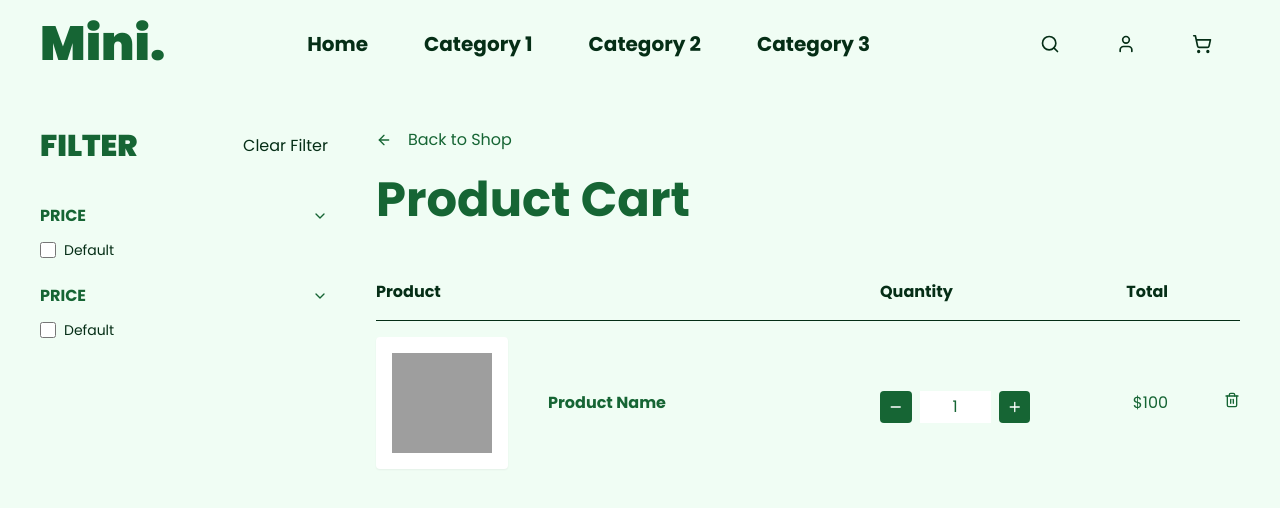
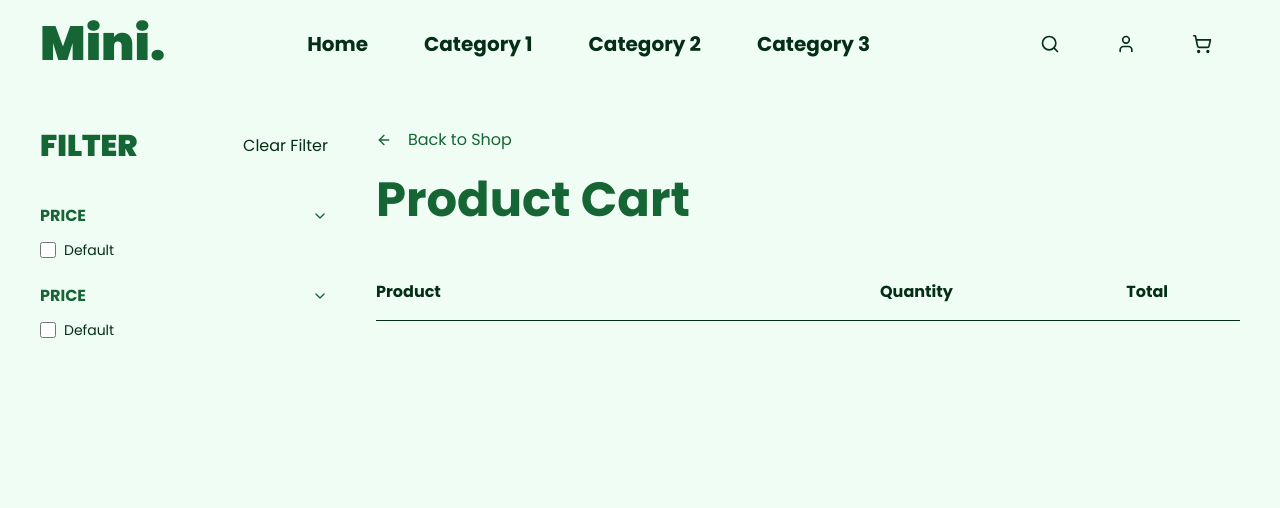
Before and after one commit to anampartho/mini-commerce, a Next.js app: page /cart in a window 1280 px wide. Shown: the top 508 px of the page. Built offline with nearby package versions, Linux system fonts and the light colour scheme; grey boxes are pictures that could not be loaded.

Commit message:
Add cart page functionality

```diff
--- a/src/app/cart/page.tsx
+++ b/src/app/cart/page.tsx
@@ -1,5 +1,5 @@
-import CartItem from "@/components/CartItem/CartItem";
 import PageHeader from "@/components/PageHeader/PageHeader";
+import CartItems from "@/components/CartItems/CartItems";
 
 export default function Cart() {
   return (
@@ -12,7 +12,7 @@ export default function Cart() {
           <p className="w-2/12 text-right text-green-950">Total</p>
           <p className="w-1/12 text-green-950">&nbsp;</p>
         </header>
-        <CartItem />
+        <CartItems />
       </div>
     </div>
   );
--- a/src/components/CartItem/CartItem.tsx
+++ b/src/components/CartItem/CartItem.tsx
@@ -1,40 +1,51 @@
-import React from "react";
+"use client";
+import React, { useState } from "react";
 import Image from "next/image";
 import { LuTrash2 } from "react-icons/lu";
 import Link from "next/link";
 import QuantityInput from "../Quantity/QuantityInput";
+import { Product } from "@/utils/types";
 
-const CartItem = () => {
+const CartItem = ({ product }: { product: Product }) => {
+  const [quantity, setQuantity] = useState(product.totalQuantity || 1);
   return (
+    <>
+      {product && (
         <div className="flex items-center py-4">
           <div className="w-7/12">
             <div className="flex gap-10 items-center">
               <div className="p-4 rounded bg-white shadow-sm">
                 <div className="w-[100px] h-[100px] basis-[100px] relative">
                   <Image
-                src="https://fakestoreapi.com/img/81fPKd-2AYL._AC_SL1500_.jpg"
-                alt=""
+                    src={product?.image || ""}
+                    alt={product?.title || ""}
                     fill={true}
                   />
                 </div>
               </div>
               <div>
                 <p className="font-bold text-green-800">
-              <Link href="/">Product Name</Link>
+                  <Link href={`/product/${product?.id}`}>{product?.title}</Link>
                 </p>
               </div>
             </div>
           </div>
-      <p className="w-2/12 text-green-800">
-        <QuantityInput value={1} />
+          <div className="w-2/12 text-green-800">
+            {product?.totalQuantity && (
+              <QuantityInput value={quantity} setQuantity={setQuantity} />
+            )}
+          </div>
+          <p className="w-2/12 text-right text-green-800">
+            ${quantity * Number(product.price)}
           </p>
-      <p className="w-2/12 text-right text-green-800">$100</p>
           <p className="w-1/12 text-right text-green-800">
             <button>
               <LuTrash2 />
             </button>
           </p>
         </div>
+      )}
+    </>
   );
 };
 
--- /dev/null
+++ b/src/components/CartItems/CartItems.tsx
@@ -0,0 +1,19 @@
+"use client";
+import React from "react";
+import CartItem from "../CartItem/CartItem";
+import { useMiniSelector } from "@/redux/store";
+const CartItems = () => {
+  const productsInCart = useMiniSelector(
+    (state) => state.cartReducer.value.products
+  );
+
+  return (
+    <>
+      {productsInCart.map((product) => (
+        <CartItem key={product.id} product={product} />
+      ))}
+    </>
+  );
+};
+
+export default CartItems;
--- a/src/components/Quantity/QuantityInput.tsx
+++ b/src/components/Quantity/QuantityInput.tsx
@@ -15,6 +15,7 @@ const QuantityInput = ({
     setQuantity(Number(value) - 1);
   }
   function increaseQuantity() {
+    console.log("hi");
     setQuantity(Number(value) + 1);
   }
   return (
```
Lines whose indentation alone changed are shown as unchanged.
